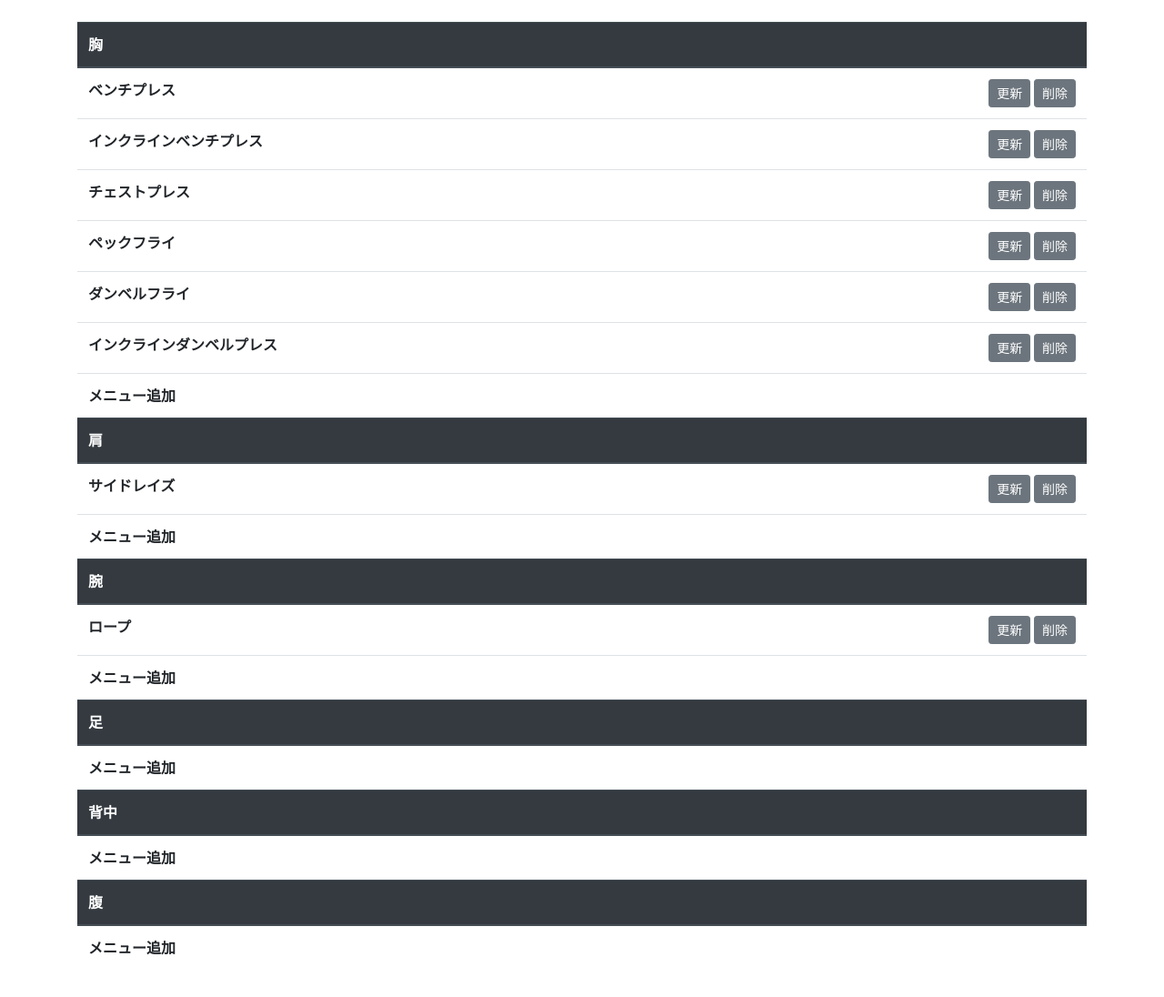
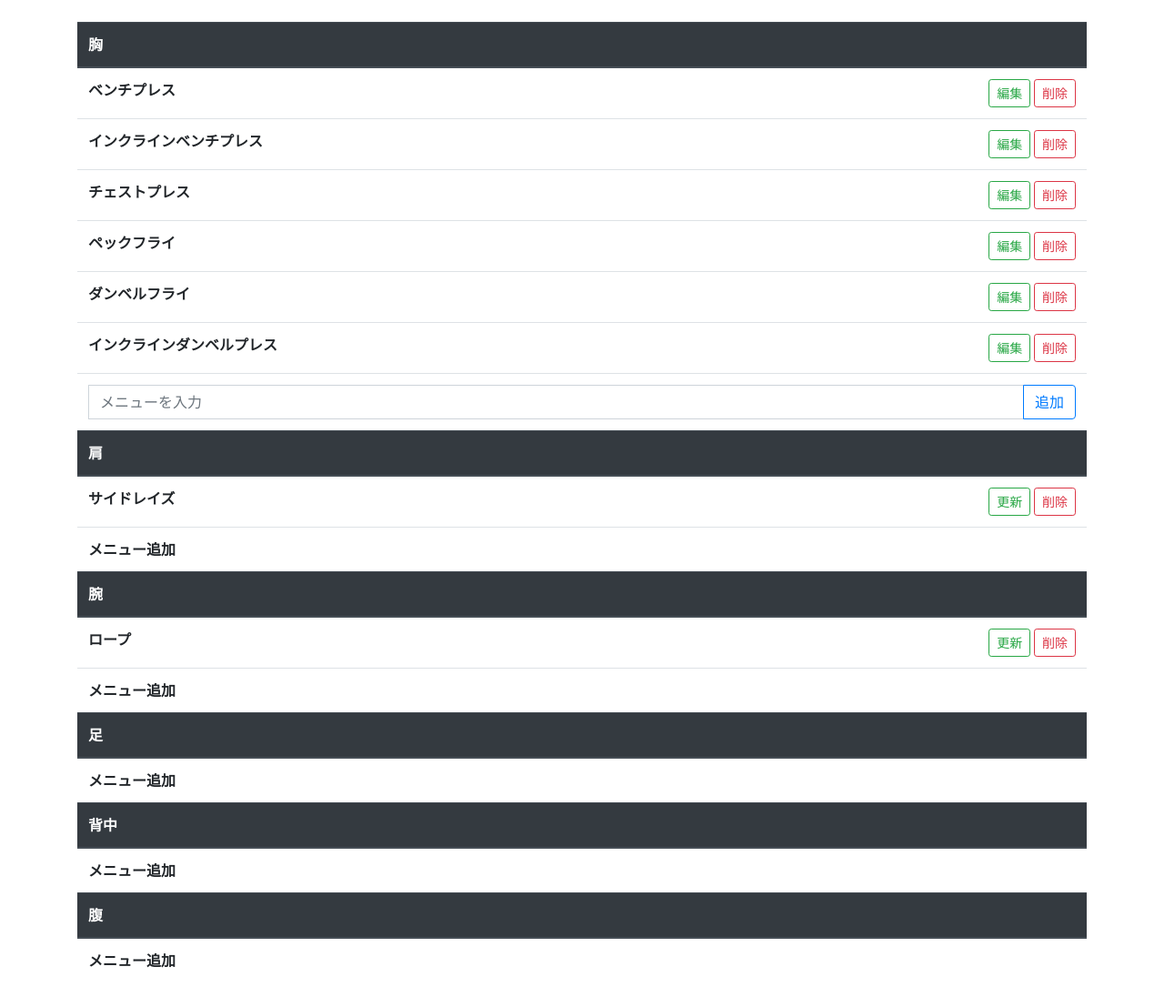
Before and after one commit to t-rryyyoooo/app, a Django app: page /recordIndex in a window 1280 px wide. Shown: the part 56-1152 px from the top of the page at 91% size. Before the commit the page ends 1106 px from the top, so only its background shows below. Run offline with Django 3.2, Linux system fonts and the light colour scheme; data comes from the database, SQL or seed files in the repository; both versions use the stored data as it was after the commit; lists and menus that the app fills with data are empty; some libraries are stand-ins or nearby versions.

Commit message:
I complete to make form to add menu.

```diff
--- /dev/null
+++ b/muscle/forms.py
@@ -0,0 +1,8 @@
+from django import forms
+from .models import Menu
+
+class AddMenuForm(forms.ModelForm):
+
+    class Meta:
+        model = Menu
+        fields = "__all__"
--- a/muscle/views.py
+++ b/muscle/views.py
@@ -1,14 +1,24 @@
-from django.shortcuts import render
+from django.shortcuts import render, redirect
 from django.http import HttpResponse
 from .models import Menu
 from collections import defaultdict
 from . import PARTS
+from .forms import AddMenuForm
 
 def recordIndexFunc(request):
+    print(request.method)
+    form = AddMenuForm(request.POST or None)
+    print(form)
+    if request.method == "POST" and form.is_valid():
+        form.save()
+        print(form)
+        print("OK")
+        return redirect("recordIndex")
+
+    print("NO")
     objects = {}
     for part in PARTS:
         objects[part] = Menu.objects.filter(part = part)
-
 
     contexts = {
             "objects" : objects
@@ -21,5 +31,10 @@
 
     return render(request, "recordDetail.html", {"objects" : objects})
 
-def addMenuFunc(request):
-    return HttpResponse("addMenu")
+def addMenuFunc(request, part = None):
+
+    contexts = {
+            "form" : AddMenuForm(),
+            "part" : part
+            }
+    return render(request, "addMenu.html", contexts)
--- a/templates/recordIndex.html
+++ b/templates/recordIndex.html
@@ -12,10 +12,21 @@
    <tbody>
     {% for menu in objects.chest %}
     <tr>
-     <th scope="row">{{ menu }}<div class="float-right"><button type="button" class="btn btn-secondary btn-sm">更新</button> <button type="button" class="btn btn-secondary btn-sm">削除</button></div></th>
+     <th scope="row">{{ menu }}<div class="float-right"><button type="button" class="btn btn-outline-success btn-sm">編集</button> <button type="button" class="btn btn-outline-danger btn-sm">削除</button></div></th>
     </tr>
     {% endfor %}
-    <th>メニュー追加</th>
+    <th>
+     <form action="" method="POST">
+     <div class="input-group">
+       <input type="hidden" name="part" value="chest">
+       <input type="text" name="name" class="form-control" placeholder="メニューを入力" aria-label="" aria-describedby="basic-addon1">
+       <div class="input-group-append">
+         <button class="btn btn-outline-primary" type="submit">追加</button>
+       </div>
+     </div>
+     {% csrf_token %}
+     </form>
+    </th>
    </tbody>
    <thead class="thead-dark">
     <tr>
@@ -25,7 +36,7 @@
    <tbody>
     {% for menu in objects.shoulder %}
     <tr>
-      <th scope="row">{{ menu }}<div class="float-right"><button type="button" class="btn btn-secondary btn-sm">更新</button> <button type="button" class="btn btn-secondary btn-sm">削除</button></div></th>
+      <th scope="row">{{ menu }}<div class="float-right"><button type="button" class="btn btn-outline-success btn-sm">更新</button> <button type="button" class="btn btn-outline-danger btn-sm">削除</button></div></th>
     </tr>
     {% endfor %}
     <th>メニュー追加</th>
@@ -38,7 +49,7 @@
    <tbody>
     {% for menu in objects.arm %}
     <tr>
-      <th scope="row">{{ menu }}<div class="float-right"><button type="button" class="btn btn-secondary btn-sm">更新</button> <button type="button" class="btn btn-secondary btn-sm">削除</button></div></th>
+      <th scope="row">{{ menu }}<div class="float-right"><button type="button" class="btn btn-outline-success btn-sm">更新</button> <button type="button" class="btn btn-outline-danger btn-sm">削除</button></div></th>
     </tr>
     {% endfor %}
     <th>メニュー追加</th>
@@ -51,7 +62,7 @@
    <tbody>
     {% for menu in objects.leg %}
     <tr>
-      <th scope="row">{{ menu }}<div class="float-right"><button type="button" class="btn btn-secondary btn-sm">更新</button> <button type="button" class="btn btn-secondary btn-sm">削除</button></div></th>
+      <th scope="row">{{ menu }}<div class="float-right"><button type="button" class="btn btn-outline-success btn-sm">更新</button> <button type="button" class="btn btn-outline-danger btn-sm">削除</button></div></th>
     </tr>
     {% endfor %}
     <th>メニュー追加</th>
@@ -64,7 +75,7 @@
    <tbody>
     {% for menu in objects.back %}
     <tr>
-      <th scope="row">{{ menu }}<div class="float-right"><button type="button" class="btn btn-secondary btn-sm">更新</button> <button type="button" class="btn btn-secondary btn-sm">削除</button></div></th>
+      <th scope="row">{{ menu }}<div class="float-right"><button type="button" class="btn btn-outline-success btn-sm">更新</button> <button type="button" class="btn btn-outline-danger btn-sm">削除</button></div></th>
     </tr>
     {% endfor %}
     <th>メニュー追加</th>
@@ -77,7 +88,7 @@
    <tbody>
     {% for menu in objects.abdomen %}
     <tr>
-      <th scope="row">{{ menu }}<div class="float-right"><button type="button" class="btn btn-secondary btn-sm">更新</button> <button type="button" class="btn btn-secondary btn-sm">削除</button></div></th>
+      <th scope="row">{{ menu }}<div class="float-right"><button type="button" class="btn btn-outline-success btn-sm">更新</button> <button type="button" class="btn btn-outline-danger btn-sm">削除</button></div></th>
     </tr>
     {% endfor %}
     <th>メニュー追加</th>
```
Also changed, not shown: templates/addMenu.html (added, +17 -0 lines), db.sqlite3.
